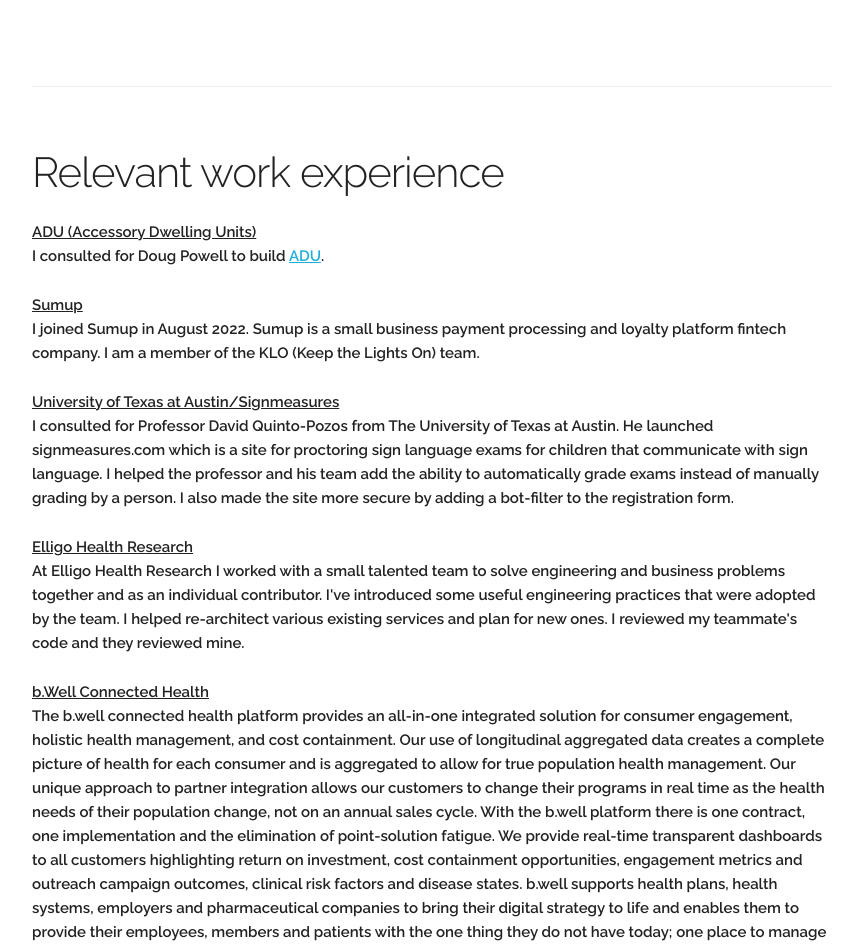
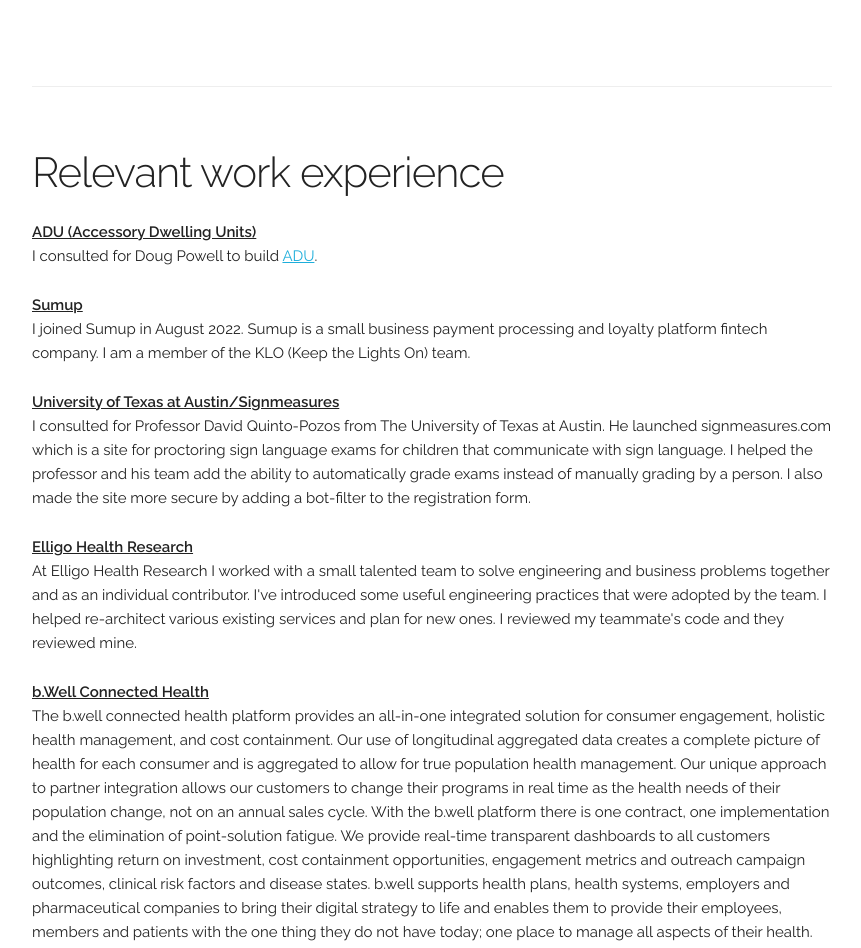
Before and after one commit to PresidentNick/presidentnick.github.io, a Jekyll site: the page index.html, which Jekyll copies as it is, in a window 1280 px wide. Shown: the part 1067-2015 px from the top of the page, without its empty margins (208-1069 px from the left). Built offline with Jekyll 4.4.1, drawn with Linux system fonts in a browser that asks for light colours; nearby versions of some CDN libraries; comment, search, counter and statistics services are not loaded.

```diff
--- a/index.html
+++ b/index.html
@@ -130,7 +130,7 @@
         </div>
         <div class="docs-section" id="work">
             <h2>Relevant work experience</h2>
-            <b><u>ADU (Accessory Dwelling Units)</u><b>
+            <b><u>ADU (Accessory Dwelling Units)</u></b>
             <p>I consulted for Doug Powell to build <a href="https://www.adu.build/">ADU</a>.</p>
             <b><u>Sumup</u></b>
             <p>I joined Sumup in August 2022. Sumup is a small business payment processing and loyalty platform fintech company. I am a member of the KLO (Keep the Lights On) team.</p>
```
